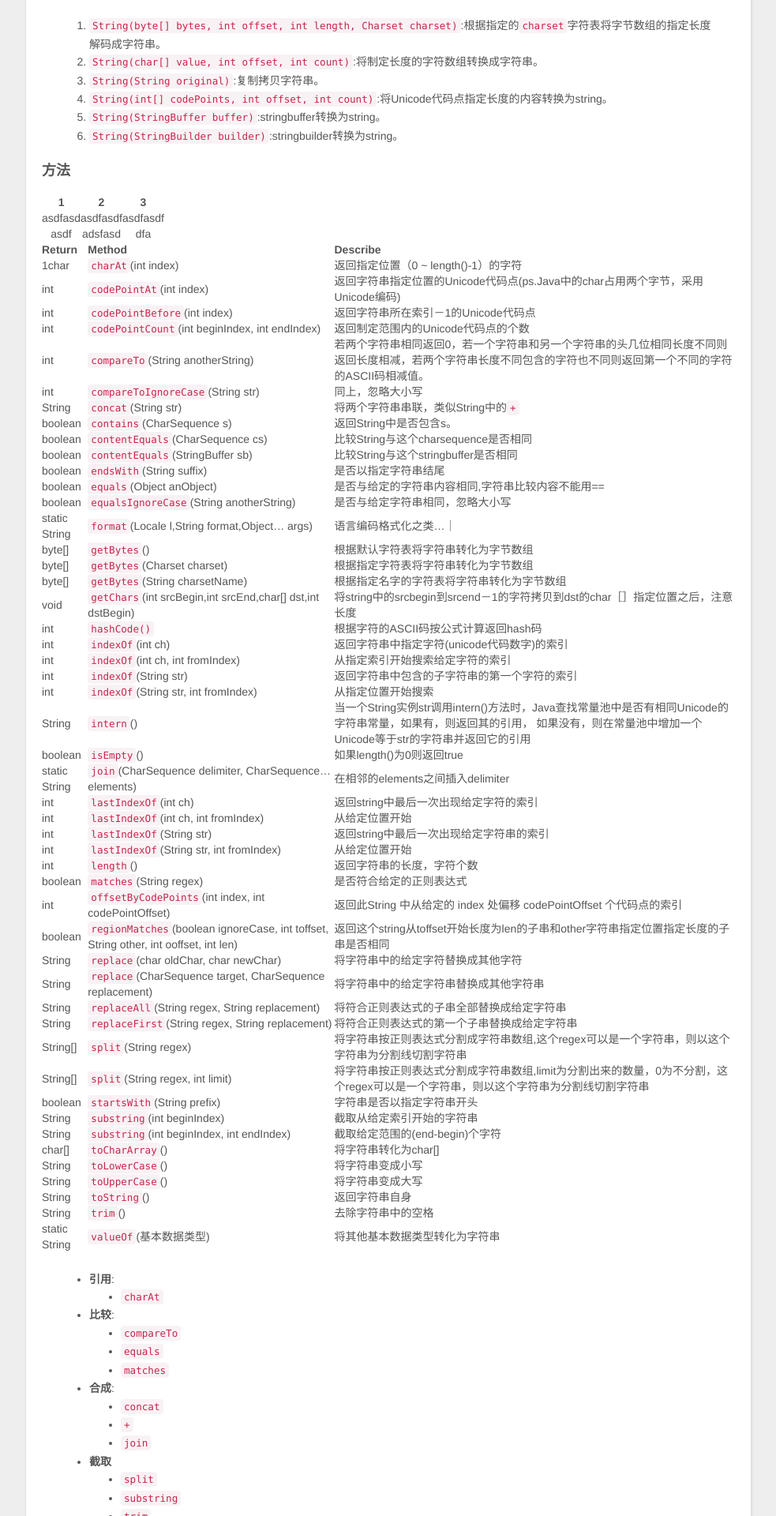
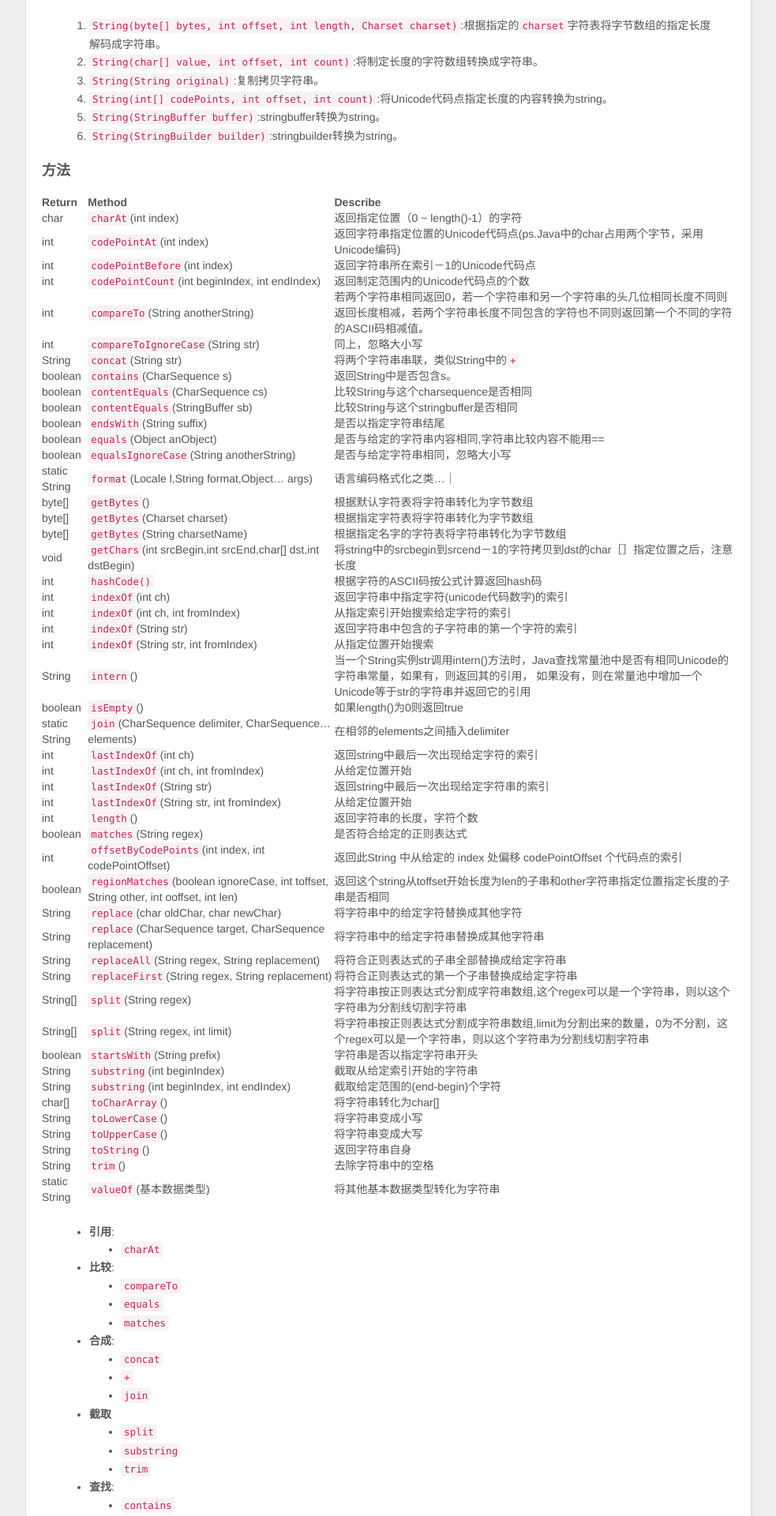
Before and after one commit to lugeek/lugeek.github.io, a Jekyll site: the page built from _posts/2014-10-27-java-string.md, in a window 1280 px wide. Shown: the part 1701-3621 px from the top of the page at 79% size, without its empty margins (148-1131 px from the left). Built offline with Jekyll 4.4.1, drawn with Linux system fonts in a browser that asks for light colours; Markdown is read by kramdown in place of the engine named in the settings; comment, search, counter and statistics services are not loaded; some of the changed text lies outside the part shown.

Commit message:
fix table

```diff
--- a/_posts/2014-10-27-java-string.md
+++ b/_posts/2014-10-27-java-string.md
@@ -38,15 +38,9 @@ implements Serializable, Comparable<String>, CharSequence
 
 ####方法
 
-|1|2|3|
-|:---:|:---:|:---:|
-|asdfasd|asdfasdf|asdfasdf|
-|asdf|adsfasd|dfa|
-
-
 |Return|Method|Describe|
 |:------|:------|:--------|
-|1char  |`charAt`(int index)|返回指定位置（0 ~ length()-1）的字符|
+|char  |`charAt`(int index)|返回指定位置（0 ~ length()-1）的字符|
 |int   |`codePointAt`(int index)|返回字符串指定位置的Unicode代码点(ps.Java中的char占用两个字节，采用Unicode编码)|
 |int|`codePointBefore`(int index)|返回字符串所在索引－1的Unicode代码点|
 |int|`codePointCount`(int beginIndex, int endIndex)|返回制定范围内的Unicode代码点的个数|
```
